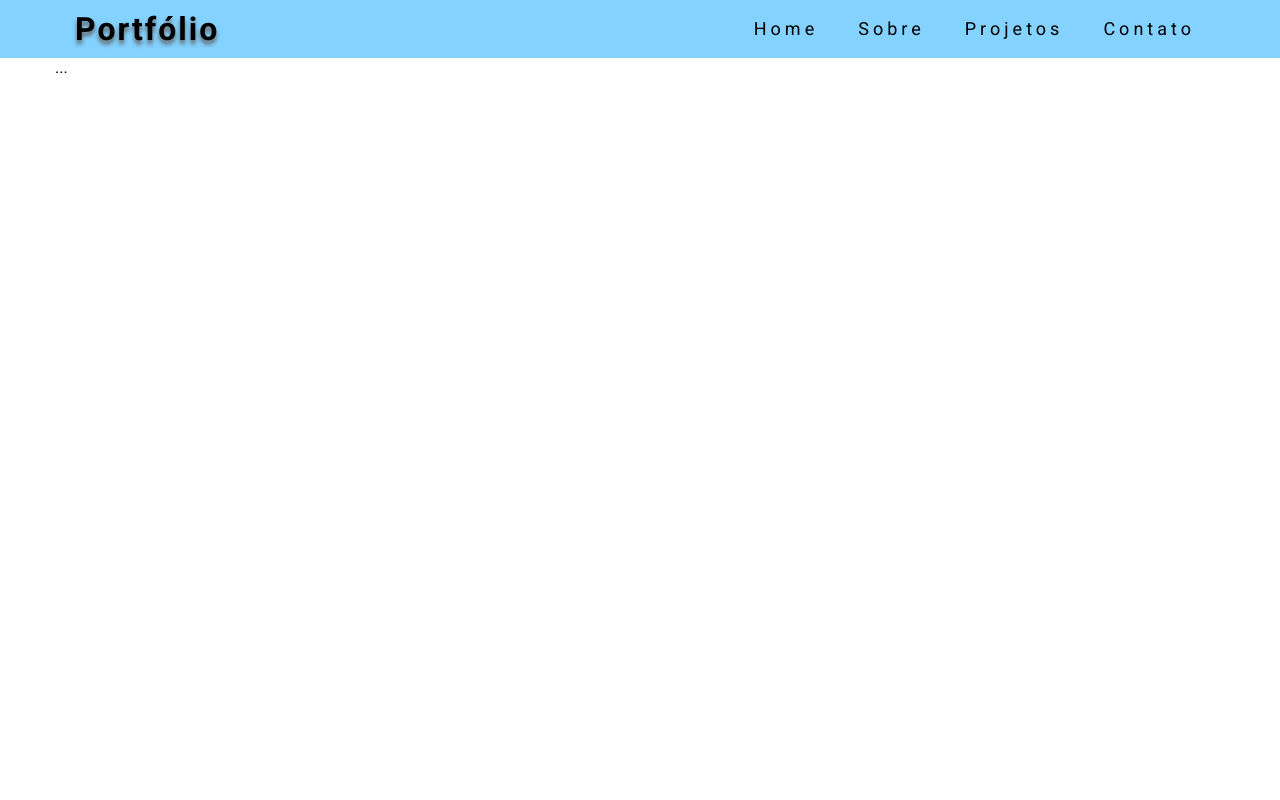
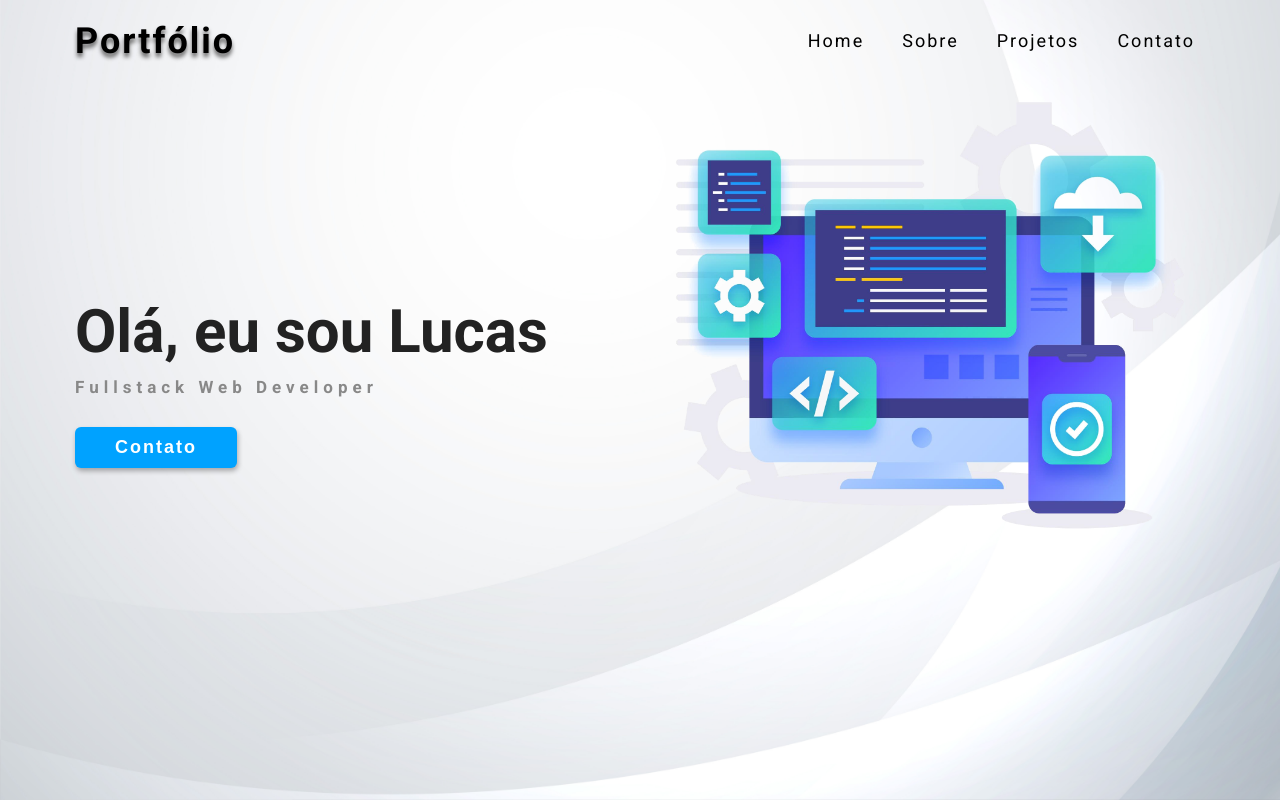
Before and after one commit to LucasMorettoRodrigues/portfolio, a Next.js app: page / in a window 1280 px wide. Built offline with nearby package versions, Linux system fonts and the light colour scheme.

Commit message:
add first home section

```diff
--- a/Components/Navbar.js
+++ b/Components/Navbar.js
@@ -11,6 +11,7 @@ export default function Navbar() {
         <div className={styles.container}>
             <div className={styles.wrapper}>
                 <h1>Portfólio</h1>
+                <nav>
                     <ul className={show ? styles.show : null}>
                         <div onClick={() => setShow(false)} className={styles.closeButton}>< AiOutlineCloseCircle /></div>
                         <li className={show ? styles.show : null}>Home</li>
@@ -18,6 +19,7 @@ export default function Navbar() {
                         <li className={show ? styles.show : null}>Projetos</li>
                         <li className={show ? styles.show : null}>Contato</li>
                     </ul>
+                </nav>
                 <div onClick={() => setShow(!show)} className={styles.hamburgerIcon}>
                     <GiHamburgerMenu />
                 </div>
--- a/pages/index.js
+++ b/pages/index.js
@@ -5,12 +5,18 @@ import styles from '../styles/Home.module.css'
 
 export default function Home() {
   return (
-    <>
+    <div className={styles.container}>
       <Navbar />
-      <div className={styles.container}>
-        ...
+      <div className={styles.wrapper}>
+        <div className={styles.left}>
+          <h1>Olá, eu sou Lucas</h1>
+          <h3>Fullstack Web Developer</h3>
+          <button>Contato</button>
+        </div>
+        <div className={styles.right}>
+          <Image src='/images/ilustration1.png' layout='responsive' width={100} height={84} alt='computer' objectPosition='0 -20px' />
+        </div>
       </div>
-    </>
-
+    </div>
   )
 }
--- a/styles/Home.module.css
+++ b/styles/Home.module.css
@@ -1,117 +1,59 @@
 .container {
+  min-height: 100vh;
+  background-image: url('../public/images/background.jpg');
+  background-size: cover;
+  background-repeat: no-repeat;
+}
+
+.wrapper {
   max-width: 1170px;
   margin: 0 auto;
+  padding: 20px;
+  display: flex;
 }
 
-.main {
-  min-height: 100vh;
-  padding: 4rem 0;
+.left {
   flex: 1;
   display: flex;
   flex-direction: column;
   justify-content: center;
-  align-items: center;
+  height: 70vh;
 }
 
-.footer {
-  display: flex;
-  flex: 1;
-  padding: 2rem 0;
-  border-top: 1px solid #eaeaea;
-  justify-content: center;
-  align-items: center;
+.left h1 {
+  font-size: 60px;
+  font-weight: bold;
+  color: #222;
+  margin-bottom: 10px;
 }
 
-.footer a {
-  display: flex;
-  justify-content: center;
-  align-items: center;
-  flex-grow: 1;
+.left h3 {
+  font-size: 17px;
+  font-weight: bold;
+  letter-spacing: 5px;
+  color: #888;
+  margin-bottom: 30px;
 }
 
-.title a {
-  color: #0070f3;
-  text-decoration: none;
+.left button {
+  width:fit-content;
+  padding: 10px 40px;
+  font-size: 18px;
+  border-radius: 6px;
+  color: white;
+  font-weight: bold;
+  letter-spacing: 2px;
+  background-color: rgb(0, 162, 255);
+  border: none;
+  box-shadow: 1px 3px 5px rgb(0 0 0 / 30%);;
+  cursor: pointer;
+  transition: .5s;
 }
 
-.title a:hover,
-.title a:focus,
-.title a:active {
-  text-decoration: underline;
+.left button:hover {
+  background-color: rgb(92, 195, 255);
 }
 
-.title {
-  margin: 0;
-  line-height: 1.15;
-  font-size: 4rem;
+.right {
+  flex: 1;
 }
-
-.title,
-.description {
-  text-align: center;
-}
-
-.description {
-  margin: 4rem 0;
-  line-height: 1.5;
-  font-size: 1.5rem;
-}
-
-.code {
-  background: #fafafa;
-  border-radius: 5px;
-  padding: 0.75rem;
-  font-size: 1.1rem;
-  font-family: Menlo, Monaco, Lucida Console, Liberation Mono, DejaVu Sans Mono,
-    Bitstream Vera Sans Mono, Courier New, monospace;
-}
-
-.grid {
-  display: flex;
-  align-items: center;
-  justify-content: center;
-  flex-wrap: wrap;
-  max-width: 800px;
-}
-
-.card {
-  margin: 1rem;
-  padding: 1.5rem;
-  text-align: left;
-  color: inherit;
-  text-decoration: none;
-  border: 1px solid #eaeaea;
-  border-radius: 10px;
-  transition: color 0.15s ease, border-color 0.15s ease;
-  max-width: 300px;
-}
-
-.card:hover,
-.card:focus,
-.card:active {
-  color: #0070f3;
-  border-color: #0070f3;
-}
-
-.card h2 {
-  margin: 0 0 1rem 0;
-  font-size: 1.5rem;
-}
-
-.card p {
-  margin: 0;
-  font-size: 1.25rem;
-  line-height: 1.5;
-}
-
-.logo {
-  height: 1em;
-  margin-left: 0.5rem;
-}
-
-@media (max-width: 600px) {
-  .grid {
-    width: 100%;
-    flex-direction: column;
-  }
-}
--- a/styles/Navbar.module.css
+++ b/styles/Navbar.module.css
@@ -1,5 +1,5 @@
 .container {
-    background-color: rgb(131, 210, 255);
+    /* background-color: rgb(131, 210, 255); */
 }
 
 .wrapper {
@@ -12,27 +12,32 @@
 
 .wrapper h1 {
     letter-spacing: 2px;
-    margin: 10px 20px;
+    margin: 20px 20px;
+    font-size: 36px;
     text-shadow: 0px 4px 4px #616161;
 }
 
-.wrapper ul {
+.wrapper nav ul {
     display: flex;
     align-items: center;
     margin: 0 20px;
+    z-index: 1;
 }
 
-.wrapper ul li {
+.wrapper nav ul li {
     padding: 10px 10px;
-    margin-left: 20px;
-    letter-spacing: 4px;
+    margin-left: 18px;
+    letter-spacing: 2px;
+    font-weight: 400;
     font-size: 18px;
     cursor: pointer;
     border-bottom: 2px solid transparent;
+    transition: all .5s ease;
 }
 
-.wrapper ul li:hover {
-    border-bottom: 2px solid black;
+.wrapper nav ul li:hover {
+    border-bottom: 2px solid rgb(0, 162, 255);
+    color: rgb(0, 162, 255);
 }
 
 .hamburgerIcon {
@@ -62,7 +67,7 @@
         align-items: center;
     }
 
-    .wrapper ul {
+    .wrapper nav ul {
         position: fixed;
         top: 0;
         left: 0;
@@ -77,12 +82,12 @@
         transition: all .5s ease;
     }
 
-    .wrapper ul.show {
+    .wrapper nav ul.show {
         transform: translateX(0);
         opacity: 1;
     }
 
-    .wrapper ul li {
+    .wrapper nav ul li {
         text-align: center;
         margin: 0;
         padding: 20px 100px;
@@ -93,26 +98,26 @@
         animation-delay: 1s;
     }
 
-    .wrapper ul li:hover {
+    .wrapper nav ul li:hover {
         border-bottom: none;
     }
 
-    .wrapper ul li.show:nth-of-type(1) {
+    .wrapper nav ul li.show:nth-of-type(1) {
         animation: slideRight 0.5s ease-in-out 0.3s forwards;
         animation-delay: 0.25s;
     }
 
-    .wrapper ul li.show:nth-of-type(2) {
+    .wrapper nav ul li.show:nth-of-type(2) {
         animation: slideLeft 0.5s ease-in-out 0.3s forwards;
         animation-delay: 0.5s;
     }
 
-    .wrapper ul li.show:nth-of-type(3) {
+    .wrapper nav ul li.show:nth-of-type(3) {
         animation: slideRight 0.5s ease-in-out 0.3s forwards;
         animation-delay: 0.75s;
     }
 
-    .wrapper ul li.show:nth-of-type(4) {
+    .wrapper nav ul li.show:nth-of-type(4) {
         animation: slideLeft 0.5s ease-in-out 0.3s forwards;
         animation-delay: 1s;
     }
--- a/styles/globals.css
+++ b/styles/globals.css
@@ -2,8 +2,6 @@
 
 html,
 body {
-  padding: 0;
-  margin: 0;
   font-family: 'Roboto', -apple-system, BlinkMacSystemFont, Segoe UI, Roboto, Oxygen,
     Ubuntu, Cantarell, Fira Sans, Droid Sans, Helvetica Neue, sans-serif;
 }
@@ -15,6 +13,8 @@ a {
 
 * {
   box-sizing: border-box;
+  margin: 0;
+  padding: 0;
 }
 
 ul {
```
Also changed, not shown: public/images/background.jpg (added), public/images/ilustration1.png (added). Lines whose indentation alone changed are shown as unchanged.
